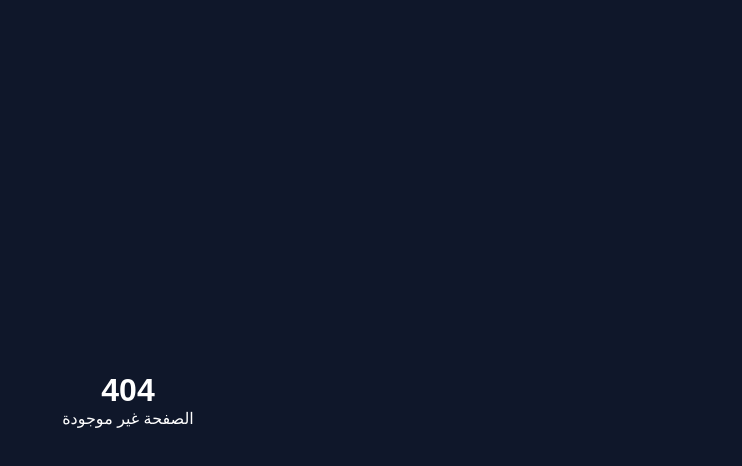
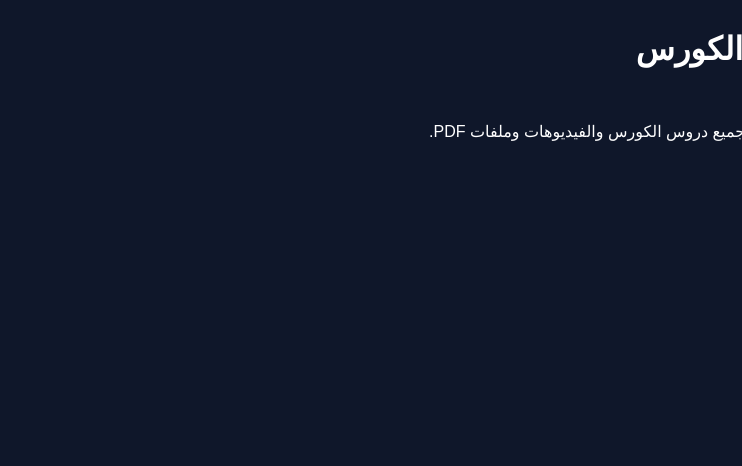
Before and after one commit to mohamedeljoker-ss7/mohamed-el-joker, a Next.js app: page /app/course/1 in a window 1280 px wide. Before the commit this address had no page. Shown: the top 466 px of the page, without its empty margins (538-1280 px from the left). Built offline with nearby package versions, Linux system fonts and the light colour scheme.

Commit message:
Create page.tsx

```diff
--- /dev/null
+++ b/app/app/course/[id]/page.tsx
@@ -0,0 +1,27 @@
+"use client";
+
+import { useParams } from "next/navigation";
+
+export default function CoursePage() {
+  const { id } = useParams();
+
+  return (
+    <main
+      style={{
+        padding: 30,
+        color: "white",
+        minHeight: "100vh",
+      }}
+    >
+      <h1>تفاصيل الكورس</h1>
+
+      <br />
+
+      <p>Course ID: {id}</p>
+
+      <br />
+
+      <p>سيتم هنا عرض جميع دروس الكورس والفيديوهات وملفات PDF.</p>
+    </main>
+  );
+}
```
